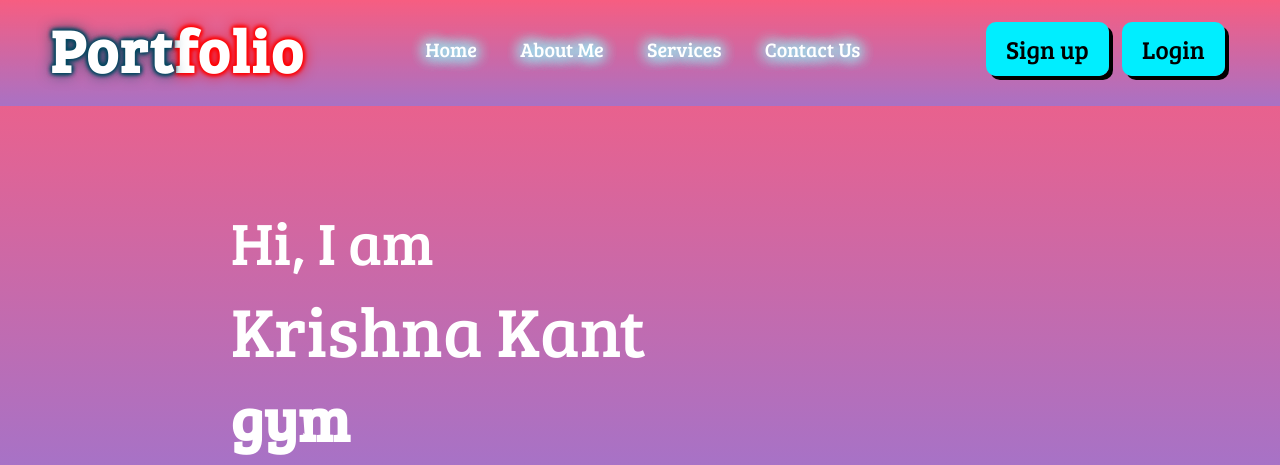
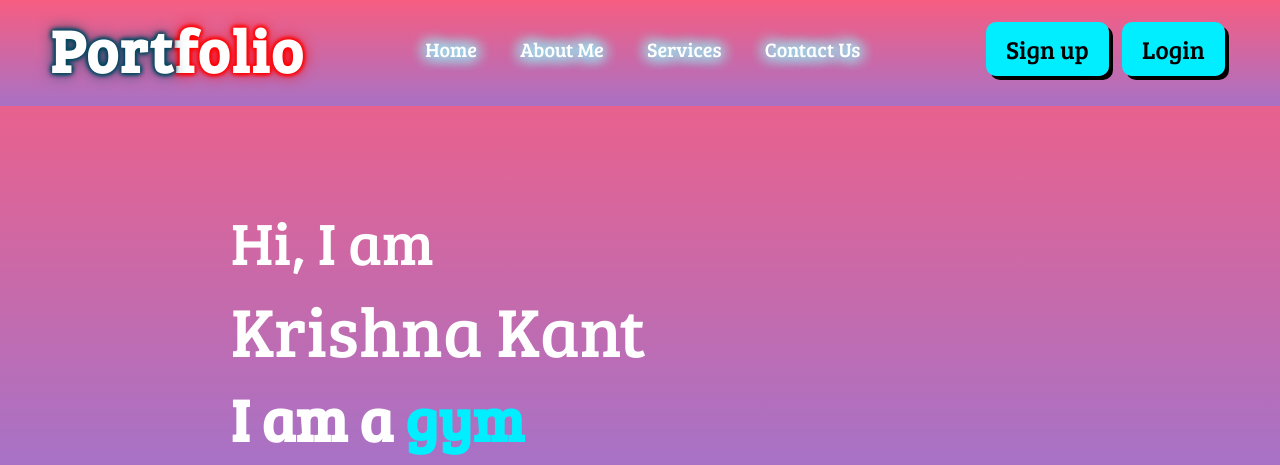
Before and after one commit to CodeWithKrishna-2653/krishna-portfolio, a plain HTML site: page about.html in a window 1280 px wide. Shown: the top 465 px of the page. Drawn offline with nearby package versions, Linux system fonts and the light colour scheme.

Commit message:
modify again about file

```diff
--- a/about.html
+++ b/about.html
@@ -36,7 +36,7 @@
                 <div class="devinfo">
                     <div class="hello">Hi, I am </div>
                     <div class="name">Krishna Kant </div>
-                    <div class="about" id="dev-name">I am a <samp class="multiple-text"></samp5>
+                    <div class="about">I am a <samp class="multiple-text" id="dev-name"></samp5>
                     </div>
                     <div class="moreabout">I love to drink coffee, I live in Bihar and I love to visit Mumbai. </div>
                     <div class="social-media">
```
